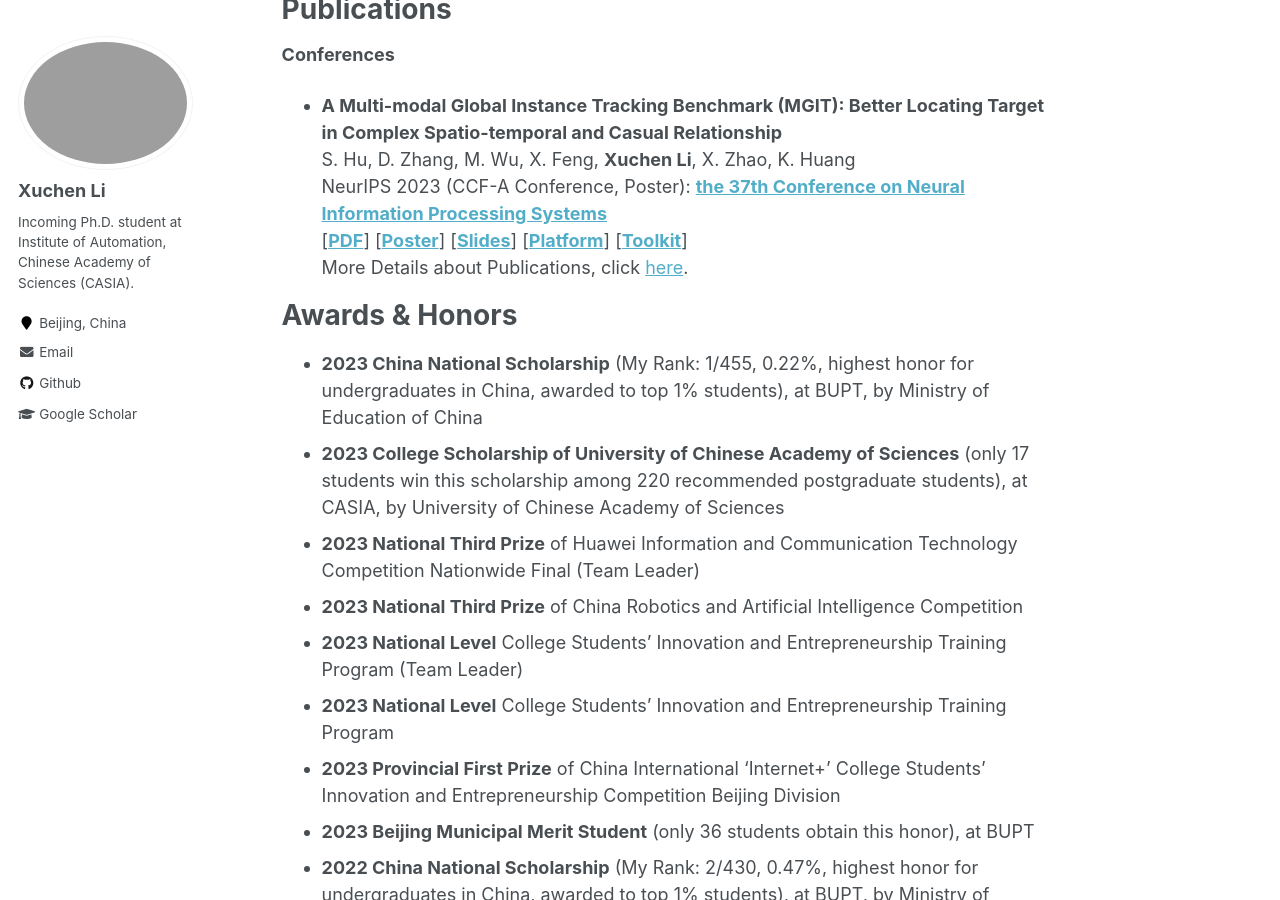
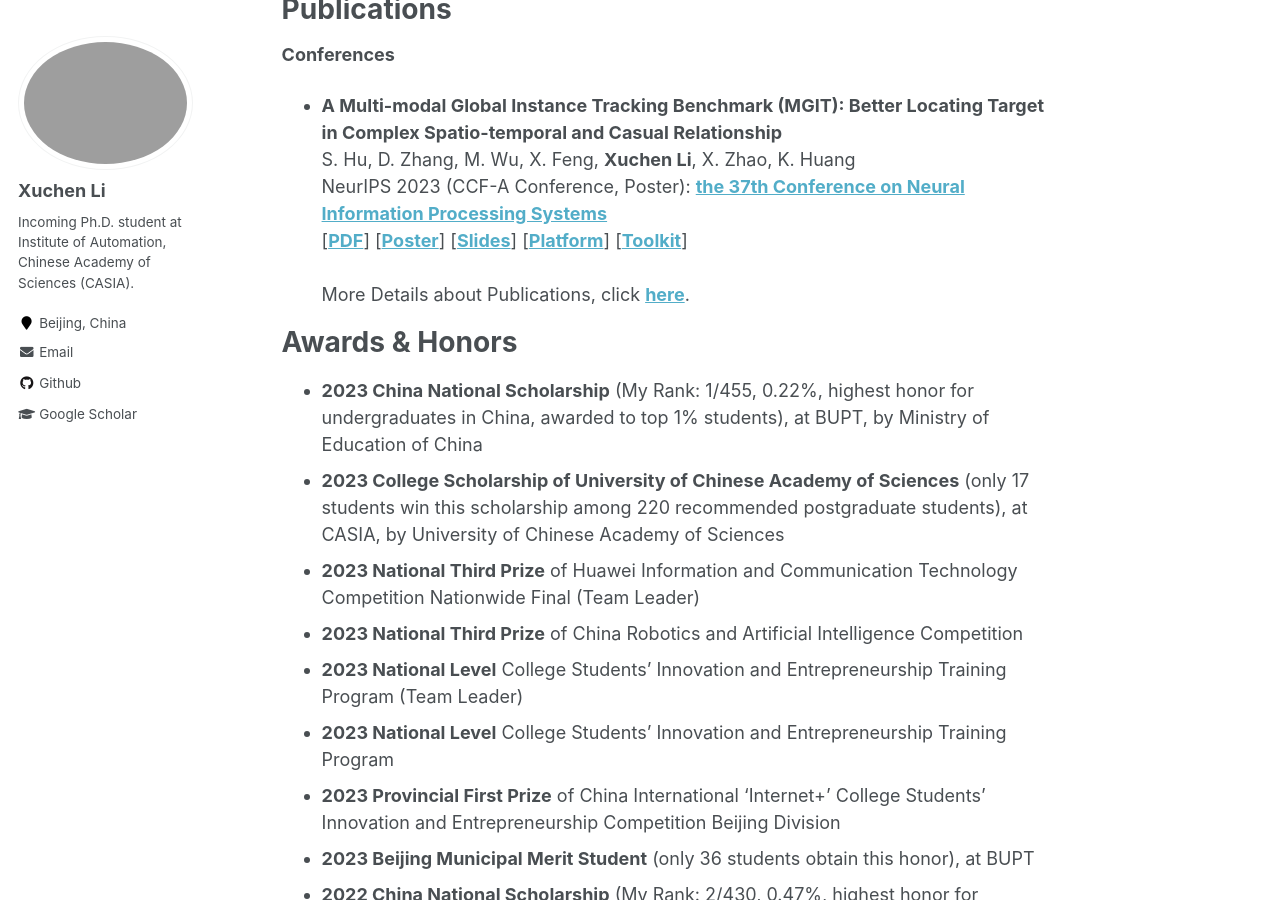
Before and after one commit to Xuchen-Li/Xuchen-Li.github.io, a Jekyll site: the page built from _pages/about.md, in a window 1280 px wide and 900 px high, scrolled down 2136 px. Built offline with Jekyll 4.4.1, drawn with Linux system fonts in a browser that asks for light colours.

Commit message:
Update about.md

```diff
--- a/_pages/about.md
+++ b/_pages/about.md
@@ -65,8 +65,8 @@ Publications
     [[**Slides**](https://xuchen-li.github.io/files/MGIT-Slides.pdf)]
     [[**Platform**](http://videocube.aitestunion.com/)]
     [[**Toolkit**](https://github.com/Xuchen-Li/MGIT-toolkit)]
-<br>
-More Details about Publications, click [here](https://xuchen-li.github.io/publications/).
+<br><br>
+More Details about Publications, click [**here**](https://xuchen-li.github.io/publications/).
 
 
 Awards & Honors
@@ -87,7 +87,7 @@ Awards & Honors
 * **2021 China National Encouragement Scholarship** (My Rank: 8/522, 1.53%), at BUPT, by Ministry of Education of China
 * **2021 Haohan Scholarship and Grants**, at BUPT, by Beijing Haohan DATA Technology Co., Ltd.
 <br><br>
-More Awards & Honors, click [here](https://xuchen-li.github.io/awards&honors/).
+More Awards & Honors, click [**here**](https://xuchen-li.github.io/awards&honors/).
 
 
 Maintained Projects
```
